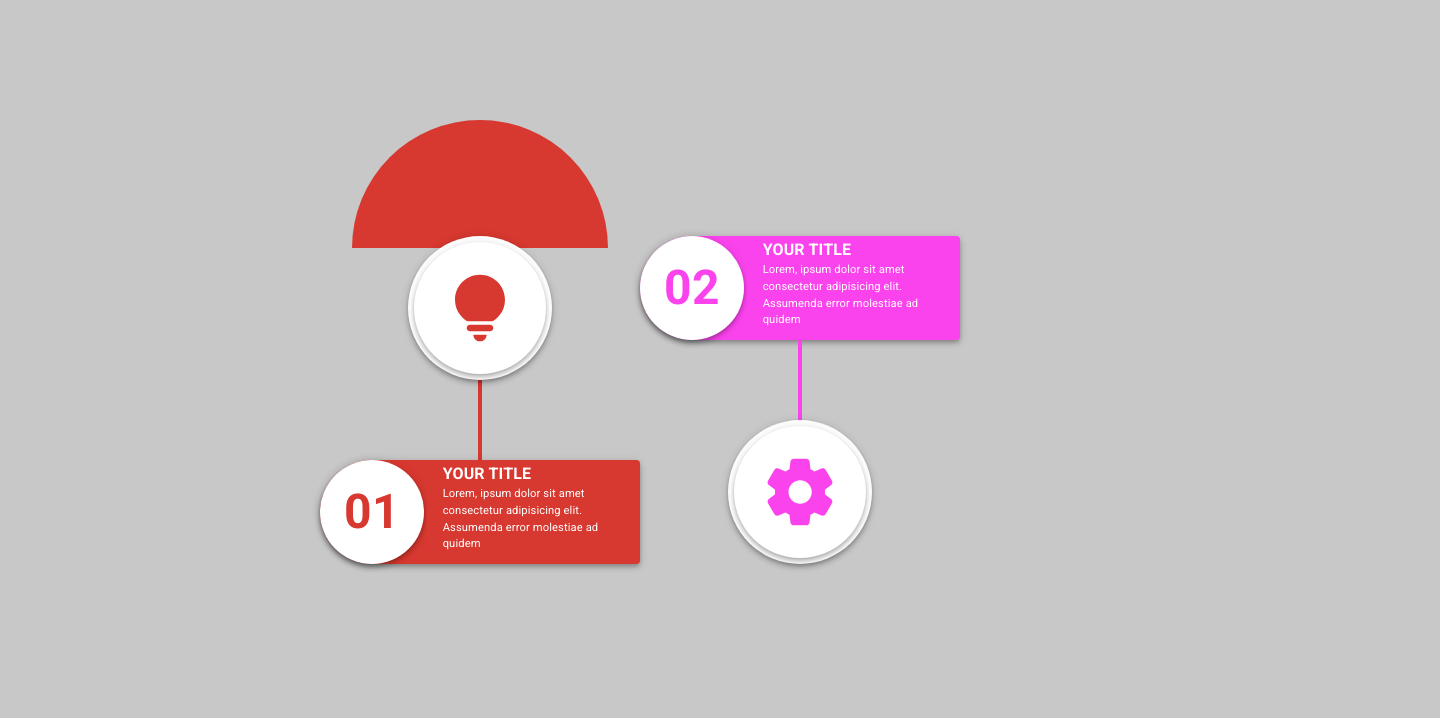
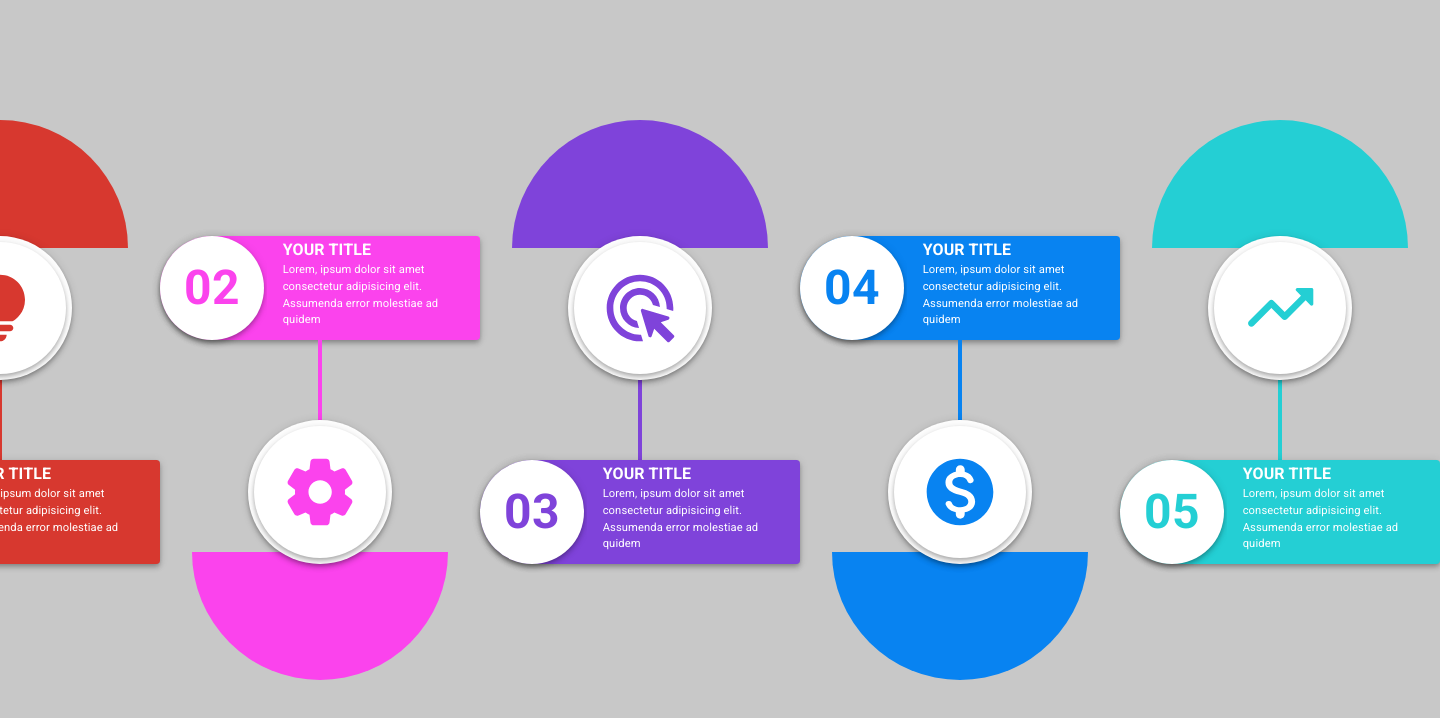
Before and after one commit to KOKUMUbooker/react-challenge, a React (Create React App) app: page / in a window 1280 px wide. Shown: the top 718 px of the page, 1440 px wide, since content can reach past the window. Built offline with nearby package versions, Linux system fonts and the light colour scheme.

Commit message:
Implemented all entities on screen

```diff
--- a/src/App.tsx
+++ b/src/App.tsx
@@ -1,25 +1,13 @@
 import { Box } from '@mui/material';
-import { BottomFacingElement, TopFacingElement } from './components';
-import { PINK, RED } from './constants';
-import SettingsRoundedIcon from '@mui/icons-material/SettingsRounded';
-import LightbulbRoundedIcon from '@mui/icons-material/LightbulbRounded';
-import AdsClickRoundedIcon from '@mui/icons-material/AdsClickRounded';
-import MonetizationOnRoundedIcon from '@mui/icons-material/MonetizationOnRounded';
-import TrendingUpRoundedIcon from '@mui/icons-material/TrendingUpRounded';
-import { RedeemRounded } from '@mui/icons-material';
+import {
+  DarkBlueEntity,
+  LightBlueEntity,
+  PinkEntity,
+  PurpleEntity,
+  RedEntity,
+} from './entities';
 
 function App() {
-  const settingsIcon = (
-    <SettingsRoundedIcon
-      style={{ color: PINK, fontWeight: 900, fontSize: '5rem' }}
-    />
-  );
-  const bulbIcon = (
-    <LightbulbRoundedIcon
-      style={{ color: RED, fontWeight: 900, fontSize: '5rem' }}
-    />
-  );
-
   return (
     <Box
       style={{
@@ -30,36 +18,11 @@ function App() {
         alignItems: 'center',
       }}
     >
-      <Box
-        style={{
-          display: 'flex',
-          justifyContent: 'center',
-          flexDirection: 'column',
-          alignItems: 'center',
-        }}
-      >
-        <Box
-          style={{
-            backgroundColor: RED,
-            width: '16rem',
-            height: '8rem',
-            position: 'absolute',
-            borderRadius: '8rem 8rem 0 0',
-            top: '15%',
-          }}
-        ></Box>
-        <BottomFacingElement
-          color={RED}
-          icon={bulbIcon}
-          infoCardNumber={'01'}
-          styles={{}}
-        />
-      </Box>
-      <TopFacingElement
-        color={PINK}
-        icon={settingsIcon}
-        infoCardNumber={'02'}
-      />
+      <RedEntity />
+      <PinkEntity />
+      <PurpleEntity />
+      <DarkBlueEntity />
+      <LightBlueEntity />
     </Box>
   );
 }
--- a/src/components/top-facing-element.tsx
+++ b/src/components/top-facing-element.tsx
@@ -5,10 +5,11 @@ interface TopFacingElementProps {
   color: string;
   icon: React.ReactNode;
   infoCardNumber: string;
+  styles?: React.CSSProperties;
 }
 
 export function TopFacingElement(props: TopFacingElementProps) {
-  const { color, icon, infoCardNumber } = props;
+  const { color, icon, infoCardNumber, styles } = props;
 
   return (
     <>
@@ -18,6 +19,7 @@ export function TopFacingElement(props: TopFacingElementProps) {
           flexDirection: 'column',
           justifyContent: 'center',
           alignItems: 'center',
+          ...styles,
         }}
       >
         <InfoCard color={color} infoCardNumber={infoCardNumber} />
--- /dev/null
+++ b/src/entities/dark-blue-entity.tsx
@@ -0,0 +1,43 @@
+import { Box } from '@mui/material';
+import MonetizationOnRoundedIcon from '@mui/icons-material/MonetizationOnRounded';
+
+import { TopFacingElement } from '../components';
+import { DARK_BLUE } from '../constants';
+
+const settingsIcon = (
+  <MonetizationOnRoundedIcon
+    style={{ color: DARK_BLUE, fontWeight: 900, fontSize: '5rem' }}
+  />
+);
+
+export function DarkBlueEntity() {
+  return (
+    <>
+      <Box
+        style={{
+          display: 'flex',
+          justifyContent: 'center',
+          flexDirection: 'column',
+          alignItems: 'center',
+        }}
+      >
+        <TopFacingElement
+          color={DARK_BLUE}
+          icon={settingsIcon}
+          infoCardNumber={'04'}
+          styles={{ zIndex: 2 }}
+        />
+        <Box
+          style={{
+            backgroundColor: DARK_BLUE,
+            width: '16rem',
+            height: '8rem',
+            position: 'absolute',
+            borderRadius: '0 0 8rem 8rem',
+            bottom: '15%',
+          }}
+        ></Box>
+      </Box>
+    </>
+  );
+}
--- /dev/null
+++ b/src/entities/index.ts
@@ -0,0 +1,5 @@
+export * from "./dark-blue-entity"
+export * from "./light-blue-entity"
+export * from "./pink-entity"
+export * from "./purple-entity"
+export * from "./red-entity"
--- /dev/null
+++ b/src/entities/light-blue-entity.tsx
@@ -0,0 +1,43 @@
+import { Box } from '@mui/material';
+import TrendingUpRoundedIcon from '@mui/icons-material/TrendingUpRounded';
+
+import { BottomFacingElement } from '../components';
+import { LIGHT_BLUE } from '../constants';
+
+const bulbIcon = (
+  <TrendingUpRoundedIcon
+    style={{ color: LIGHT_BLUE, fontWeight: 900, fontSize: '5rem' }}
+  />
+);
+
+export function LightBlueEntity() {
+  return (
+    <>
+      <Box
+        style={{
+          display: 'flex',
+          justifyContent: 'center',
+          flexDirection: 'column',
+          alignItems: 'center',
+        }}
+      >
+        <Box
+          style={{
+            backgroundColor: LIGHT_BLUE,
+            width: '16rem',
+            height: '8rem',
+            position: 'absolute',
+            borderRadius: '8rem 8rem 0 0',
+            top: '15%',
+          }}
+        ></Box>
+        <BottomFacingElement
+          color={LIGHT_BLUE}
+          icon={bulbIcon}
+          infoCardNumber={'05'}
+          styles={{}}
+        />
+      </Box>
+    </>
+  );
+}
--- /dev/null
+++ b/src/entities/pink-entity.tsx
@@ -0,0 +1,43 @@
+import { Box } from '@mui/material';
+import SettingsRoundedIcon from '@mui/icons-material/SettingsRounded';
+
+import { TopFacingElement } from '../components';
+import { PINK } from '../constants';
+
+const settingsIcon = (
+  <SettingsRoundedIcon
+    style={{ color: PINK, fontWeight: 900, fontSize: '5rem' }}
+  />
+);
+
+export function PinkEntity() {
+  return (
+    <>
+      <Box
+        style={{
+          display: 'flex',
+          justifyContent: 'center',
+          flexDirection: 'column',
+          alignItems: 'center',
+        }}
+      >
+        <TopFacingElement
+          color={PINK}
+          icon={settingsIcon}
+          infoCardNumber={'02'}
+          styles={{ zIndex: 2 }}
+        />
+        <Box
+          style={{
+            backgroundColor: PINK,
+            width: '16rem',
+            height: '8rem',
+            position: 'absolute',
+            borderRadius: '0 0 8rem 8rem',
+            bottom: '15%',
+          }}
+        ></Box>
+      </Box>
+    </>
+  );
+}
--- /dev/null
+++ b/src/entities/purple-entity.tsx
@@ -0,0 +1,43 @@
+import { Box } from '@mui/material';
+import AdsClickRoundedIcon from '@mui/icons-material/AdsClickRounded';
+
+import { BottomFacingElement } from '../components';
+import { PURPLE } from '../constants';
+
+const bulbIcon = (
+  <AdsClickRoundedIcon
+    style={{ color: PURPLE, fontWeight: 900, fontSize: '5rem' }}
+  />
+);
+
+export function PurpleEntity() {
+  return (
+    <>
+      <Box
+        style={{
+          display: 'flex',
+          justifyContent: 'center',
+          flexDirection: 'column',
+          alignItems: 'center',
+        }}
+      >
+        <Box
+          style={{
+            backgroundColor: PURPLE,
+            width: '16rem',
+            height: '8rem',
+            position: 'absolute',
+            borderRadius: '8rem 8rem 0 0',
+            top: '15%',
+          }}
+        ></Box>
+        <BottomFacingElement
+          color={PURPLE}
+          icon={bulbIcon}
+          infoCardNumber={'03'}
+          styles={{}}
+        />
+      </Box>
+    </>
+  );
+}
--- /dev/null
+++ b/src/entities/red-entity.tsx
@@ -0,0 +1,43 @@
+import { Box } from '@mui/material';
+import LightbulbRoundedIcon from '@mui/icons-material/LightbulbRounded';
+
+import { BottomFacingElement } from '../components';
+import { RED } from '../constants';
+
+const bulbIcon = (
+  <LightbulbRoundedIcon
+    style={{ color: RED, fontWeight: 900, fontSize: '5rem' }}
+  />
+);
+
+export function RedEntity() {
+  return (
+    <>
+      <Box
+        style={{
+          display: 'flex',
+          justifyContent: 'center',
+          flexDirection: 'column',
+          alignItems: 'center',
+        }}
+      >
+        <Box
+          style={{
+            backgroundColor: RED,
+            width: '16rem',
+            height: '8rem',
+            position: 'absolute',
+            borderRadius: '8rem 8rem 0 0',
+            top: '15%',
+          }}
+        ></Box>
+        <BottomFacingElement
+          color={RED}
+          icon={bulbIcon}
+          infoCardNumber={'01'}
+          styles={{}}
+        />
+      </Box>
+    </>
+  );
+}
```
